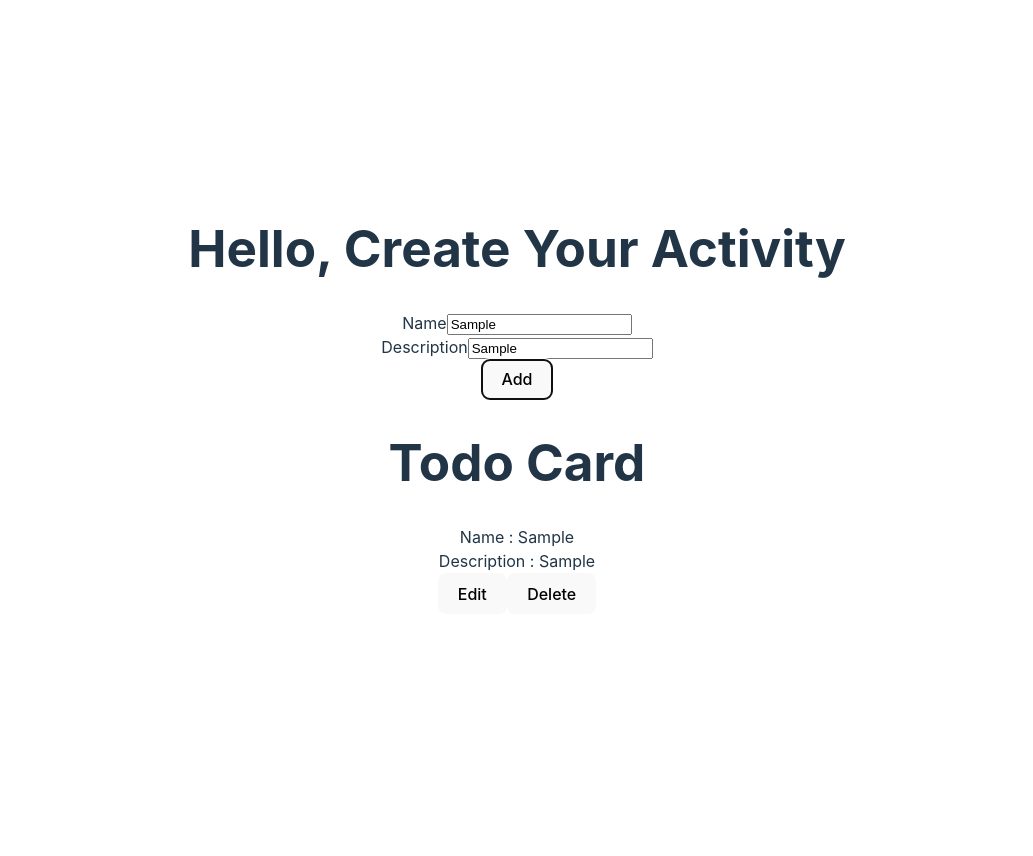
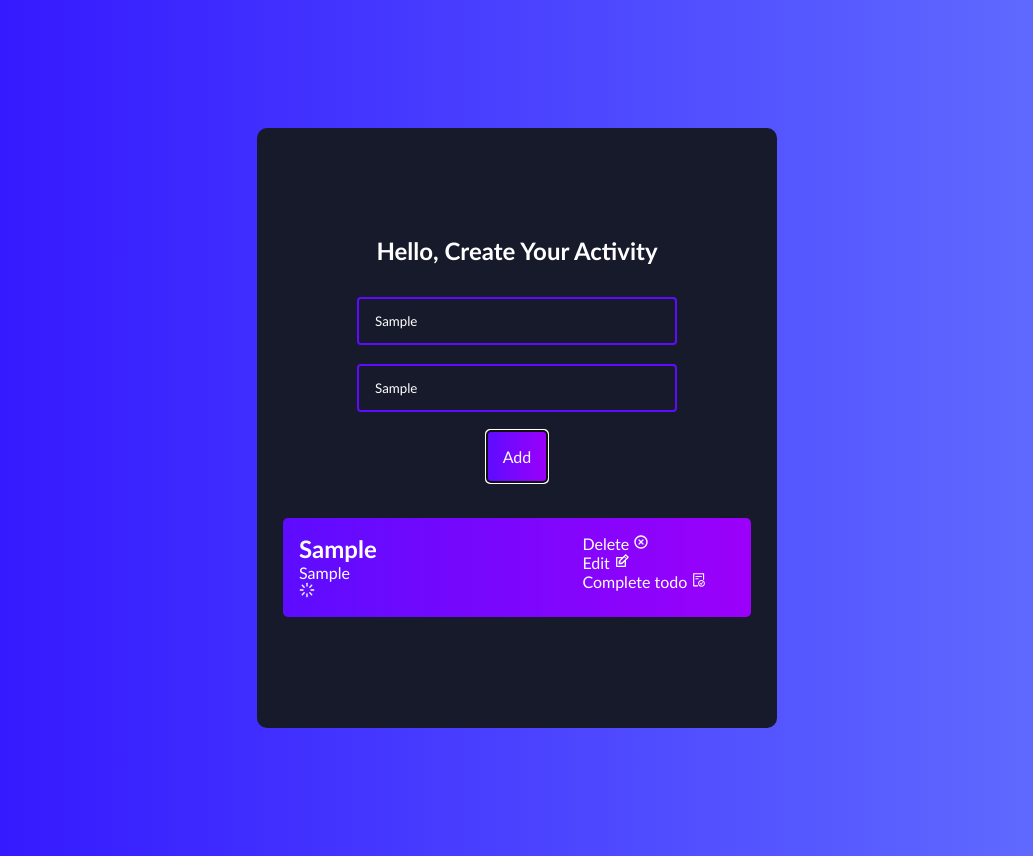
Before and after one commit to mohamadhandy/todo-list-app, a React (Vite) app: page / in a window 1280 px wide. Both pictures are taken after typing "Sample", "Sample" into the empty fields and a click on the button "Add". Shown: the whole page, without its empty margins (123-1156 px from the left). Before the commit the page ends 800 px from the top, so only its background shows below. Built offline with nearby package versions, Linux system fonts and the light colour scheme.

Commit message:
create complete todo and styling

```diff
--- a/package.json
+++ b/package.json
@@ -11,6 +11,7 @@
   "dependencies": {
     "react": "^18.2.0",
     "react-dom": "^18.2.0",
+    "react-icons": "^4.4.0",
     "uuid": "^8.3.2"
   },
   "devDependencies": {
--- a/src/App.css
+++ b/src/App.css
@@ -1,41 +1,160 @@
-#root {
-  max-width: 1280px;
-  margin: 0 auto;
-  padding: 2rem;
+* {
+  box-sizing: border-box;
+  margin: 0;
+  padding: 0;
+  font-family: 'Trebuchet MS', 'Lucida Sans Unicode', 'Lucida Grande',
+    'Lucida Sans', Arial, sans-serif;
+}
+
+body {
+  background: linear-gradient(
+    90deg,
+    rgba(48, 16, 255, 1) 0%,
+    rgba(100, 115, 255, 1) 100%
+  );
+}
+.center {
   text-align: center;
 }
-
-.logo {
-  height: 6em;
-  padding: 1.5em;
-  will-change: filter;
-}
-.logo:hover {
-  filter: drop-shadow(0 0 2em #646cffaa);
-}
-.logo.react:hover {
-  filter: drop-shadow(0 0 2em #61dafbaa);
+.todo-app {
+  display: flex;
+  flex-direction: column;
+  justify-content: center;
+  width: 520px;
+  min-height: 600px;
+  background: #161a2b;
+  text-align: center;
+  margin: 128px auto;
+  border-radius: 10px;
+  padding-bottom: 32px;
 }
 
-@keyframes logo-spin {
-  from {
-    transform: rotate(0deg);
-  }
-  to {
-    transform: rotate(360deg);
-  }
+h1 {
+  margin: 32px 0;
+  color: #fff;
+  font-size: 24px;
 }
 
-@media (prefers-reduced-motion: no-preference) {
-  a:nth-of-type(2) .logo {
-    animation: logo-spin infinite 20s linear;
-  }
+.todo-form {
+  margin-bottom: 32px;
 }
 
-.card {
-  padding: 2em;
+.todo-input {
+  padding: 14px 32px 14px 16px;
+  border-radius: 4px;
+  border: 2px solid #5d0cff;
+  outline: none;
+  width: 320px;
+  background: transparent;
+  color: #fff;
 }
 
-.read-the-docs {
-  color: #888;
+.todo-input::placeholder {
+  color: #e2e2e2;
 }
+
+.todo-button {
+  padding: 16px;
+  border: none;
+  border-radius: 4px;
+  cursor: pointer;
+  outline: none;
+  background: linear-gradient(
+    90deg,
+    rgba(93, 12, 255, 1) 0%,
+    rgba(155, 0, 250, 1) 100%
+  );
+  color: #fff;
+  text-transform: capitalize;
+}
+
+.todo-input.edit {
+  border: 2px solid #149fff;
+}
+
+.todo-button.edit {
+  background: linear-gradient(
+    90deg,
+    rgba(20, 159, 255, 1) 0%,
+    rgba(17, 122, 255, 1) 100%
+  );
+  padding: 16px 22px;
+}
+
+.todo-container {
+  display: flex;
+  flex-direction: row;
+  position: relative;
+}
+
+.todo-row {
+  display: flex;
+  justify-content: space-between;
+  align-items: center;
+  margin: 4px auto;
+  color: #fff;
+  background: linear-gradient(
+    90deg,
+    rgba(255, 118, 20, 1) 0%,
+    rgba(255, 84, 17, 1) 100%
+  );
+
+  padding: 16px;
+  border-radius: 5px;
+  width: 90%;
+}
+
+.todo-row:nth-child(4n + 1) {
+  background: linear-gradient(
+    90deg,
+    rgba(93, 12, 255, 1) 0%,
+    rgba(155, 0, 250, 1) 100%
+  );
+}
+
+.todo-row:nth-child(4n + 2) {
+  background: linear-gradient(
+    90deg,
+    rgba(255, 12, 241, 1) 0%,
+    rgba(250, 0, 135, 1) 100%
+  );
+}
+
+.todo-row:nth-child(4n + 3) {
+  background: linear-gradient(
+    90deg,
+    rgba(20, 159, 255, 1) 0%,
+    rgba(17, 122, 255, 1) 100%
+  );
+}
+
+.icons {
+  display: flex;
+  align-items: center;
+  font-size: 24px;
+  cursor: pointer;
+}
+
+.delete-icon {
+  margin-right: 5px;
+  color: #fff;
+}
+
+.edit-icon {
+  color: #fff;
+}
+
+.item-row {
+  width: 100%;
+  text-align: left;
+  display: flex;
+}
+
+.name-item {
+  width: 65%;
+
+}
+
+.icon-item {
+  width: 30%;
+}
--- a/src/App.jsx
+++ b/src/App.jsx
@@ -4,7 +4,7 @@ import Index from "./pages/index"
 function App() {
 
   return (
-    <div className="App">
+    <div>
       <Index />
     </div>
   )
--- a/src/components/TodoAdd/index.jsx
+++ b/src/components/TodoAdd/index.jsx
@@ -17,26 +17,30 @@ const Index = ({addHandler, todo, setTodo}) => {
   };
 
   return (
-    <form className='form-container' onSubmit={e => handleSubmit(e)}>
+    <form className='todo-form' onSubmit={e => handleSubmit(e)}>
       <div className='form-field'>
-        <label>Name</label>
+        {/* <label>Name</label> */}
         <input
           type='text'
           name='name'
-          placeholder='What your plan?'
+          className='todo-input'
+          placeholder='Name your plan?'
           onChange={e => setTodo({ ...todo, name: e.target.value })}
         />
       </div>
+      <br></br>
       <div className='form-field'>
-        <label>Description</label>
+        {/* <label>Description</label> */}
         <input
           type='text'
           name='description'
-          placeholder='How it will goin?'
+          className='todo-input'
+          placeholder='Description of your todo?'
           onChange={e => setTodo({ ...todo, desc: e.target.value })}
         />
       </div>
-      <button type='submit' className='form-button'>
+      <br></br>
+      <button type='submit' className='todo-button'>
         Add
       </button>
     </form>
--- a/src/components/TodoCard/index.jsx
+++ b/src/components/TodoCard/index.jsx
@@ -1,21 +1,43 @@
 import React from 'react';
+import {FaCheck} from 'react-icons/fa'
+import {FiLoader} from 'react-icons/fi'
+import {RiCloseCircleLine} from 'react-icons/ri'
+import {TiEdit} from 'react-icons/ti'
+import {AiOutlineFileDone} from 'react-icons/ai'
 
 const Index = props => {
-  console.log('props from card', props);
-  const { name, desc, id } = props;
+  const { name, desc, id, isComplete } = props;
+  console.log("props from card", props)
   return (
-    <div className='card-container'>
-      <div className='card-header'>
-        <h1>Todo Card</h1>
+    <div className='item-row'>
+      <div className='name-item'>
+        <h2>{name}</h2>
+        <p>{desc}</p>
+        <p>{isComplete ? <FaCheck /> : <FiLoader /> }</p>
       </div>
-      <div className='card-content'>
-        <div className='card-field'>Name : {name} </div>
-        <div className='card-field'>Description : {desc} </div>
+      <div className='icon-item'>
+        <p onClick={() => props.deleteHandler(id)}>
+          Delete <RiCloseCircleLine />
+        </p>
+        <p onClick={() => props.editHandler(id)}>
+          Edit <TiEdit />
+        </p>
+        <p onClick={() => props.completeTodoHandler(id)}>
+          Complete todo <AiOutlineFileDone className="complete-todo" />
+        </p>
       </div>
-      <button onClick={() => props.editHandler(props, id)}>Edit</button>
-      <button className='card-delete' onClick={() => props.deleteHandler(id)}>
-        Delete
-      </button>
+
+      {/* <RiCloseCircleLine
+        onClick={() => props.deleteHandler(id)}
+        className="delete-icon"
+      />
+      <TiEdit
+        onClick={() => props.editHandler(props, id)}
+        className='edit-icon'
+      />
+      <AiOutlineFileDone
+        onClick={() => props.completeTodoHandler(id)}
+      /> */}
     </div>
   );
 };
--- a/src/components/TodoList/index.jsx
+++ b/src/components/TodoList/index.jsx
@@ -14,18 +14,26 @@ const Index = props => {
     console.log("id", id)
     props.editTodos(todoParam, id)
   }
+  const _completeTodoHandler = (id) => {
+    props.completeTodo(id)
+  }
 
   return (
     <div>
       {props.todos.map(todo => {
         return (
+          <div className='todo-row' key={todo.id}>
             <TodoCard
-            key={todo.id}
+
               name={todo.name}
               desc={todo.desc}
+              isComplete={todo.isComplete}
               deleteHandler={() => _deleteTodoHandler(todo.id)}
               editHandler={() => _editTodoHandler(todo, todo.id)}
+              completeTodoHandler={() => _completeTodoHandler(todo.id)}
             />
+          </div>
+
         );
       })}
     </div>
--- a/src/index.css
+++ b/src/index.css
@@ -1,41 +1,3 @@
-:root {
-  font-family: Inter, Avenir, Helvetica, Arial, sans-serif;
-  font-size: 16px;
-  line-height: 24px;
-  font-weight: 400;
-
-  color-scheme: light dark;
-  color: rgba(255, 255, 255, 0.87);
-  background-color: #242424;
-
-  font-synthesis: none;
-  text-rendering: optimizeLegibility;
-  -webkit-font-smoothing: antialiased;
-  -moz-osx-font-smoothing: grayscale;
-  -webkit-text-size-adjust: 100%;
-}
-
-a {
-  font-weight: 500;
-  color: #646cff;
-  text-decoration: inherit;
-}
-a:hover {
-  color: #535bf2;
-}
-
-body {
-  margin: 0;
-  display: flex;
-  place-items: center;
-  min-width: 320px;
-  min-height: 100vh;
-}
-
-h1 {
-  font-size: 3.2em;
-  line-height: 1.1;
-}
 
 button {
   border-radius: 8px;
@@ -57,10 +19,6 @@ button:focus-visible {
 }
 
 @media (prefers-color-scheme: light) {
-  :root {
-    color: #213547;
-    background-color: #ffffff;
-  }
   a:hover {
     color: #747bff;
   }
--- a/src/pages/index.jsx
+++ b/src/pages/index.jsx
@@ -10,11 +10,12 @@ const Index = () => {
   const [todo, setTodo] = useState({
     id: '',
     name: '',
-    desc: ''
+    desc: '',
+    isComplete: false
   });
 
   const addTodoHandler = todo => {
-    const newTodo = [{ id: uuidv4(), name: todo.name, desc: todo.desc }];
+    const newTodo = [{ id: uuidv4(), name: todo.name, desc: todo.desc, isComplete: false }];
     setTodos([...todos, ...newTodo]);
     localStorage.setItem(
       LOCAL_STORAGE_KEY,
@@ -29,15 +30,22 @@ const Index = () => {
   };
 
   const updateTodo = (todoObject, newValue) => {
-    console.log("newValue", newValue)
-    console.log("obj", todoObject)
-    // console.log("todoId", todoId)
-    const newTodo = todos.map(item => item.id === newValue ? {...item, name: todo.name, desc: todo.desc} : item)
-    console.log("newTdoos", newTodo)
-    setTodos(todos.map(item => item.id === newValue ? {...item, name: todo.name, desc: todo.desc} : item))
-    localStorage.setItem(LOCAL_STORAGE_KEY, JSON.stringify(newTodo))
-    console.log("todo", todo)
-    console.log("todos", todos)
+    const newTodos = todos.map(item => item.id === newValue ? {...item, name: todo.name, desc: todo.desc} : item)
+    setTodos(newTodos)
+    localStorage.setItem(LOCAL_STORAGE_KEY, JSON.stringify(newTodos))
+  }
+
+  const completeTodo = (id) => {
+    console.log("id", id)
+    let updatedTodos = todos.map(todo => {
+      if (todo.id === id) {
+        todo.isComplete = !todo.isComplete
+      }
+      return todo
+    })
+    console.log("updatedTodos", updatedTodos)
+    setTodos(updatedTodos)
+    localStorage.setItem(LOCAL_STORAGE_KEY, JSON.stringify(updatedTodos))
   }
 
   useEffect(() => {
@@ -46,10 +54,10 @@ const Index = () => {
   }, [setTodos]);
 
   return (
-    <div>
+    <div className='todo-app'>
       <h1>Hello, Create Your Activity</h1>
       <TodoAdd addHandler={addTodoHandler} todo={todo} setTodo={setTodo} />
-      <TodoList todos={todos} deleteTodos={deleteTodoHandler} editTodos={updateTodo} />
+      <TodoList todos={todos} deleteTodos={deleteTodoHandler} editTodos={updateTodo} completeTodo={completeTodo} />
     </div>
   );
 };
```
Also changed, not shown: 1 other file (tests, documents, lock files or other folders). Lines whose indentation alone changed are shown as unchanged.
